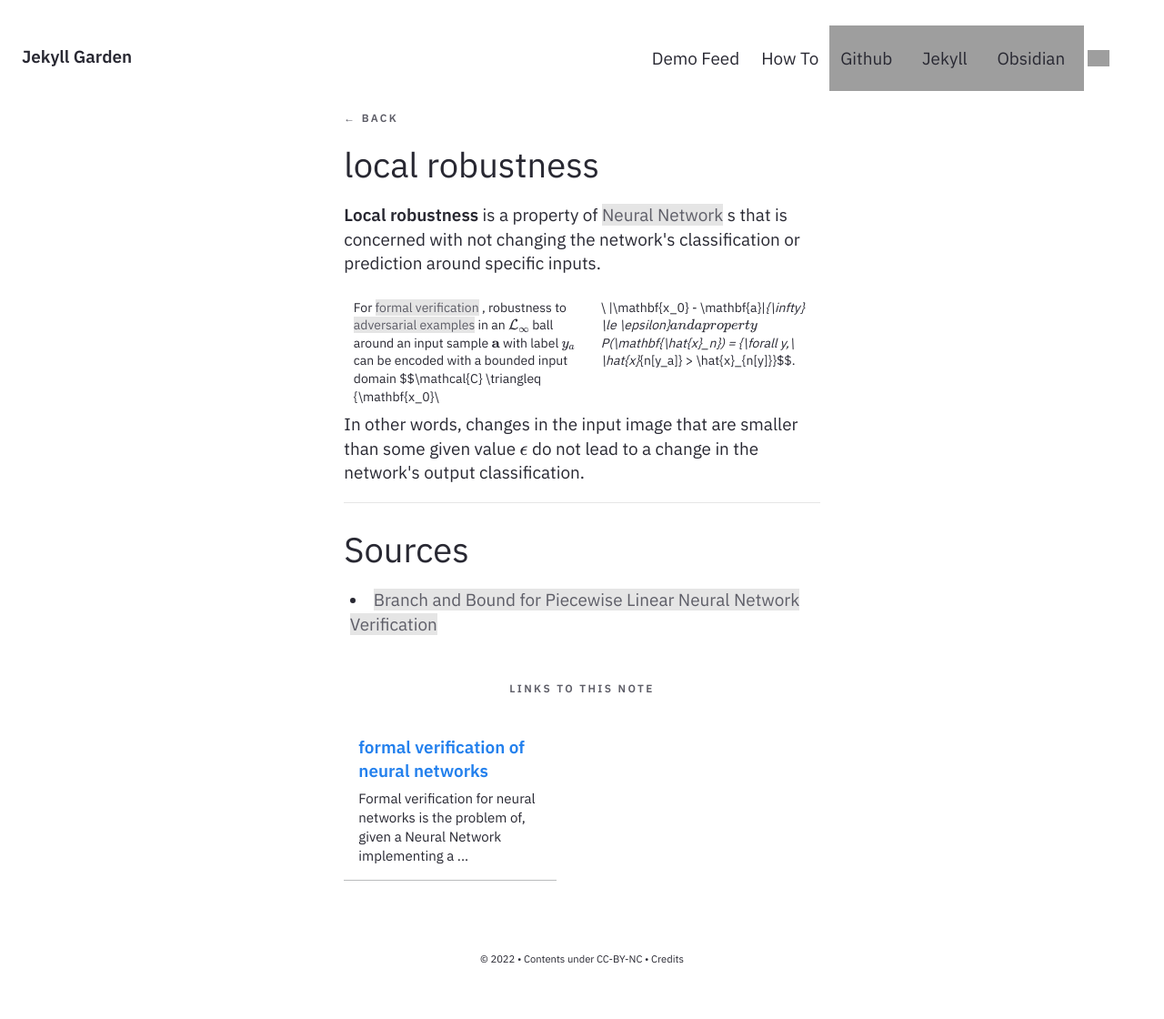
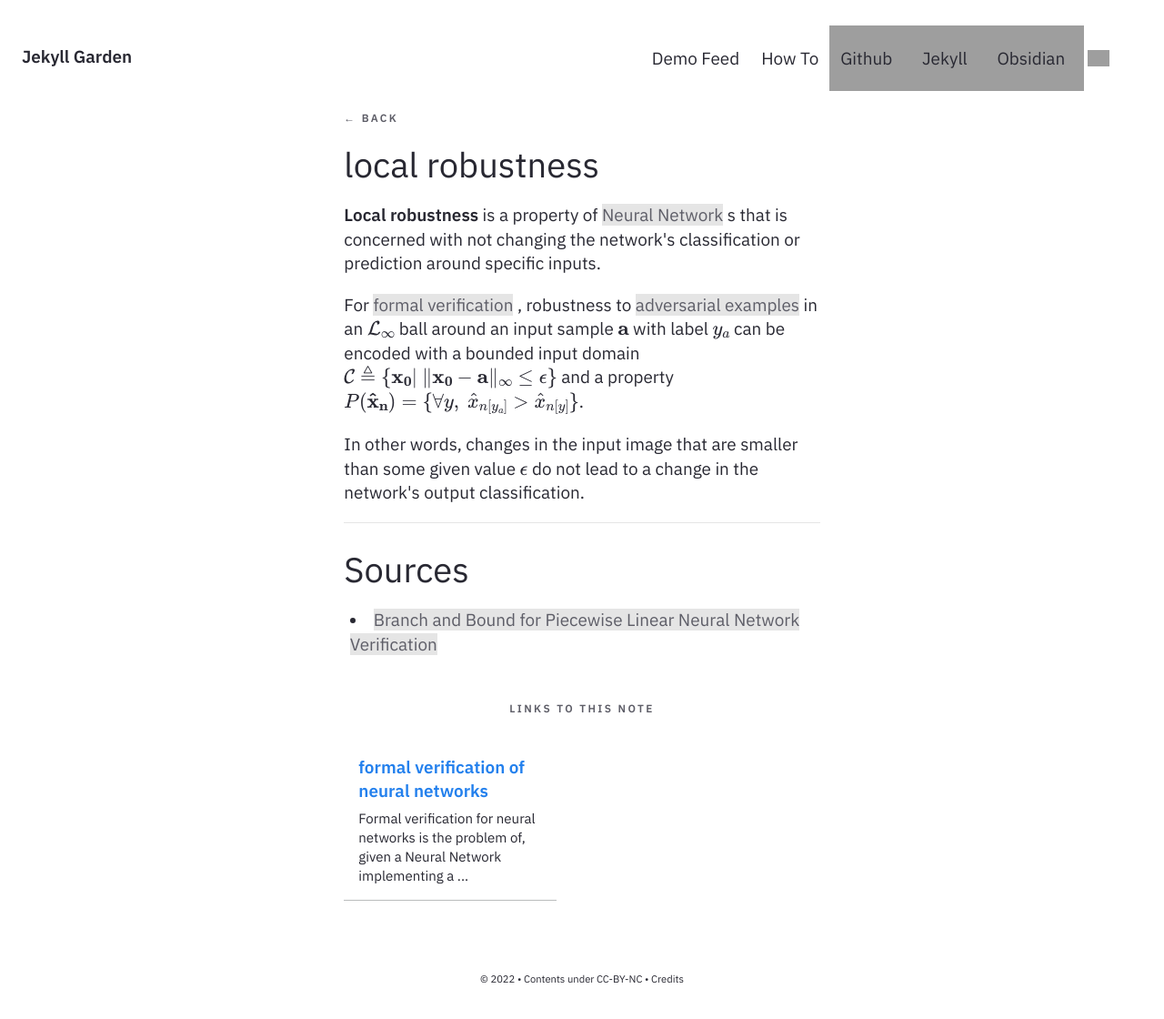
Before and after one commit to kallissa-phl/obsidian, a Jekyll site: the page built from _notes/local robustness.md, in a window 1280 px wide, cut to the strip 0-1124 px from the top of the page. Shown: the top 1120 px of the strip at 91% size. Built offline with Jekyll 4.4.1, drawn with Linux system fonts in a browser that asks for light colours; formulas are drawn with MathJax 3; grey boxes are pictures that could not be loaded.

Commit message:
update push

```diff
--- a/_notes/local robustness.md
+++ b/_notes/local robustness.md
@@ -7,7 +7,7 @@
 
 __Local robustness__ is a property of [[Neural Network]]s that is concerned with not changing the network's classification or prediction around specific inputs.
 
-For [[formal verification]], robustness to [[adversarial examples]] in an $$\mathcal{L}_{\infty}$$ ball around an input sample $$\mathbf{a}$$ with label $$y_a$$ can be encoded with a bounded input domain $$\mathcal{C} \triangleq \{\mathbf{x_0}\ |\ \|\mathbf{x_0} - \mathbf{a}\|_{\infty} \le \epsilon\}$$ and a property $$P(\mathbf{\hat{x}_n}) = \{\forall y,\ \hat{x}_{n[y_a]} > \hat{x}_{n[y]}\}$$.
+For [[formal verification]], robustness to [[adversarial examples]] in an $$\mathcal{L}_{\infty}$$ ball around an input sample $$\mathbf{a}$$ with label $$y_a$$ can be encoded with a bounded input domain $$\mathcal{C} \triangleq \{\mathbf{x_0} \vert\ \lVert\mathbf{x_0} - \mathbf{a}\rVert_{\infty} \le \epsilon\}$$ and a property $$P(\mathbf{\hat{x}_n}) = \{\forall y,\ \hat{x}_{n[y_a]} > \hat{x}_{n[y]}\}$$.
 
 In other words, changes in the input image that are smaller than some given value $$\epsilon$$ do not lead to a change in the network's output classification.
 
```
Also changed, not shown: 1 other file.
